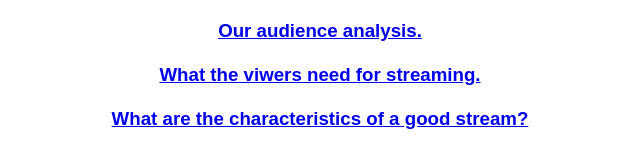
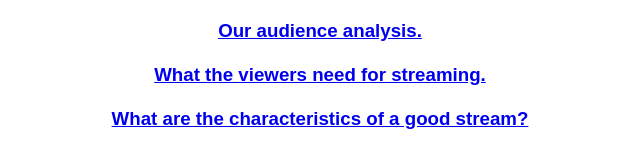
Before and after one commit to Kuraix/WizardsGathering-github.io, a plain HTML site: page index.html in a window 1280 px wide. Shown: the part 442-610 px from the top of the page, 320-960 px from the left. Drawn offline with Linux system fonts and the light colour scheme; a web font is replaced by a local one.

Commit message:
Update index.html

```diff
--- a/index.html
+++ b/index.html
@@ -27,7 +27,7 @@
 
 <article>
   <h1>We are Wizards' Gathering!</h1>
-  <h3>We are Group 1! And this is our personal webpage!<br>In this webpage you will find our research about streaming and its viewerbase!<br>In this webpage you will find the following content:<br><br><a href="Definition.html">What is streaming?</a><br><br><a href="Platforms.html">What are the platforms used for streaming?</a><br><br><a href="Analysis.html">Our audience analysis.</a><br><br><a href="Need.html">What the viwers need for streaming.</a><br><br><a href="Characteristics.html">What are the characteristics of a good stream?</a><br><br></h3>
+  <h3>We are Group 1! And this is our personal webpage!<br>In this webpage you will find our research about streaming and its viewerbase!<br>In this webpage you will find the following content:<br><br><a href="Definition.html">What is streaming?</a><br><br><a href="Platforms.html">What are the platforms used for streaming?</a><br><br><a href="Analysis.html">Our audience analysis.</a><br><br><a href="Need.html">What the viewers need for streaming.</a><br><br><a href="Characteristics.html">What are the characteristics of a good stream?</a><br><br></h3>
 </article>
 
 
```
